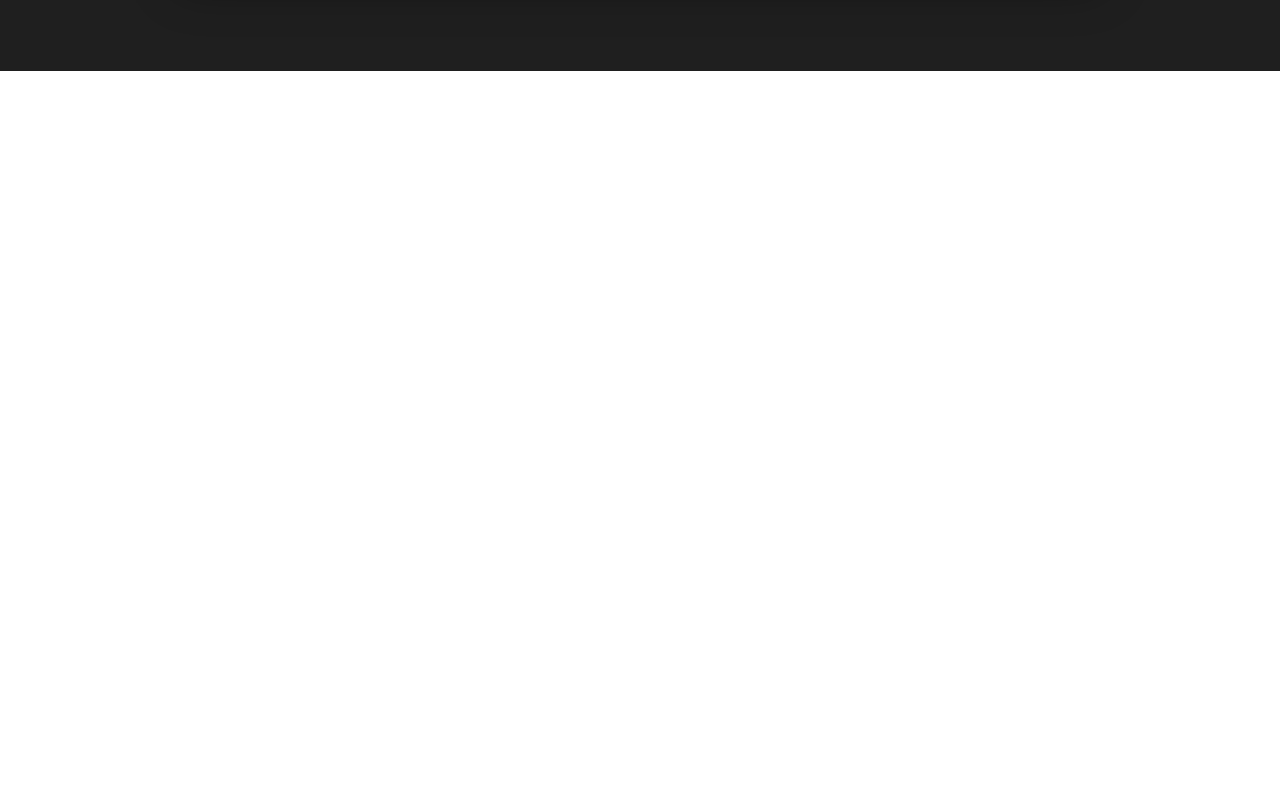
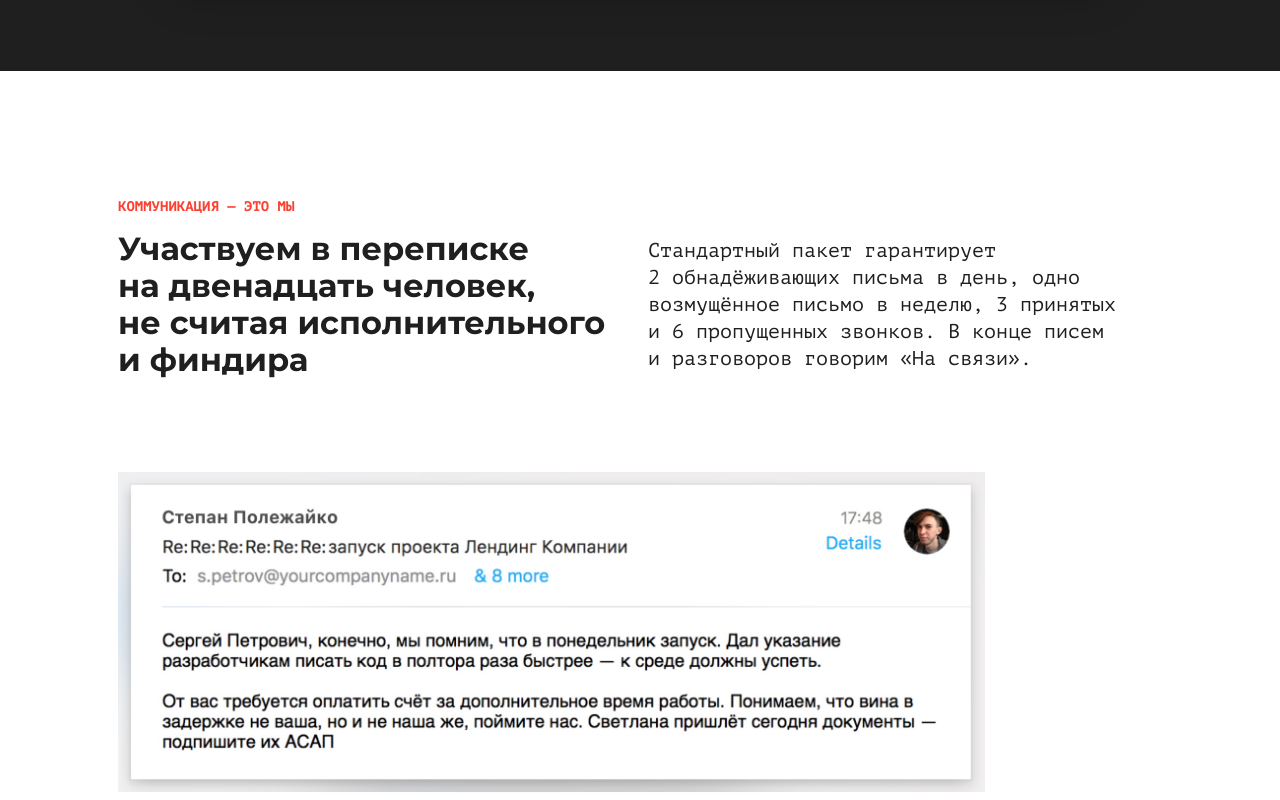
Before and after one commit to zhabinskiy/vot-vot.net, a React (Create React App) app: page / in a window 1280 px wide. Shown: the part 3378-4178 px from the top of the page. Before the commit the page ends 3449 px from the top, so only its background shows below. Built offline with nearby package versions, Linux system fonts and the light colour scheme.

Commit message:
feat: add Communication

```diff
--- a/src/App.js
+++ b/src/App.js
@@ -3,6 +3,7 @@ import Hero from './Hero';
 import Intro from './Intro';
 import How from './How';
 import Sheets from './Sheets';
+import Communication from './Communication';
 
 export default () => (
   <main>
@@ -10,5 +11,6 @@ export default () => (
     <Intro />
     <How />
     <Sheets />
+    <Communication />
   </main>
 );
--- /dev/null
+++ b/src/Communication/index.js
@@ -0,0 +1,54 @@
+import React from 'react';
+import styled from 'styled-components';
+import { Grid, Row, Col } from 'react-flexbox-grid';
+import { Wrapper, Label, H2 } from '../ui';
+
+const Container = styled.section`
+  margin-top: 60px;
+
+  @media screen and (min-width: 576px) {
+    margin-top: 120px;
+  }
+`;
+
+const P = styled.p`
+  margin-top: 46px;
+`;
+
+const Image = styled.img`
+  margin-top: 40px;
+
+  @media screen and (min-width: 992px) {
+    margin-top: 80px;
+  }
+`;
+
+export default () => (
+  <Container>
+    <Wrapper>
+      <Grid>
+        <Row>
+          <Col xs={12} lg={6}>
+            <Label>Коммуникация — это мы</Label>
+            <H2>
+              Участвуем в&nbsp;переписке на&nbsp;двенадцать человек, не&nbsp;считая исполнительного
+              и&nbsp;финдира
+            </H2>
+          </Col>
+          <Col xs={12} lg={6}>
+            <P>
+              Стандартный пакет гарантирует 2&nbsp;обнадёживающих письма в&nbsp;день, одно
+              возмущённое письмо в&nbsp;неделю, 3&nbsp;принятых и&nbsp;6&nbsp;пропущенных звонков.
+              В&nbsp;конце писем и&nbsp;разговоров говорим &laquo;На&nbsp;связи&raquo;.
+            </P>
+          </Col>
+        </Row>
+        <Row>
+          <Col xs={12} lg={10}>
+            <Image src={require('./screenshot@2x.png')} width="100%" />
+          </Col>
+        </Row>
+      </Grid>
+    </Wrapper>
+  </Container>
+);
--- a/src/Sheets/index.js
+++ b/src/Sheets/index.js
@@ -23,7 +23,7 @@ const P = styled.p`
 `;
 
 const GrayLabel = Label.extend`
-  margin-top: 32px;
+  margin-top: 34px;
   font-size: 16px;
   line-height: 22px;
   color: #ababab;
--- a/src/index.js
+++ b/src/index.js
@@ -2,7 +2,7 @@ import React from 'react';
 import ReactDOM from 'react-dom';
 import './index.css';
 import App from './App';
-import registerServiceWorker from './registerServiceWorker';
+// import registerServiceWorker from './registerServiceWorker';
 
 ReactDOM.render(<App />, document.getElementById('root'));
-registerServiceWorker();
+// registerServiceWorker();
```
Also changed, not shown: src/Communication/screenshot@2x.png (added).
